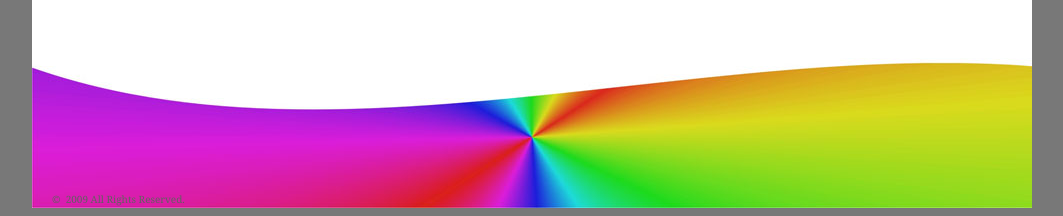
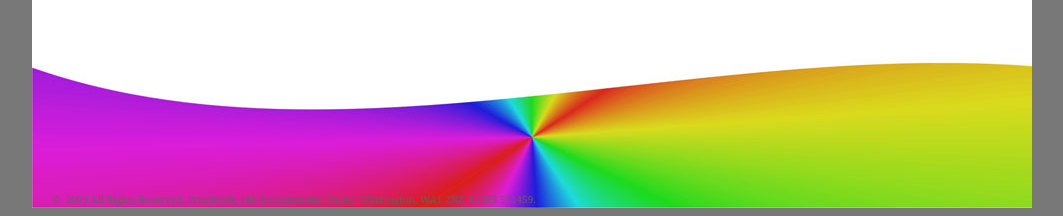
Before and after one commit to printkwik/printkwik.github.io, a plain HTML site: page find.html in a window 1280 px wide. Shown: the part 1398-1614 px from the top of the page, without its empty margins (108-1171 px from the left). Drawn offline with Linux system fonts and the light colour scheme.

Commit message:
Update find.html

```diff
--- a/find.html
+++ b/find.html
@@ -12,7 +12,7 @@ Released   : 20090303
 -->
 <html xmlns="http://www.w3.org/1999/xhtml"><head>
 <meta http-equiv="content-type" content="text/html; charset=UTF-8">
-<title>Printkwik: We Print To Please!</title>
+<title>Printkwik: We Print To Please! | Oldest Established Printers in Warrington, UK</title>
 <meta name="keywords" content="">
 <meta name="Premium Series" content="">
 <link href="default.css" rel="stylesheet" type="text/css" media="screen">
@@ -70,7 +70,8 @@ Released   : 20090303
 	<p>&nbsp;</p>
 	<p>&nbsp;</p>
 	<p>&nbsp;</p>
-	<p class="copyright">©&nbsp;&nbsp;2009 All Rights Reserved.</p>
+<p class="copyright">©&nbsp;&nbsp;2009 All Rights Reserved. Printkwik, 118 Buttermarket Street, Warrington, WA1 2NZ. 01925 571459.</p>
+
 	<p></p>
 </div>
 
```
